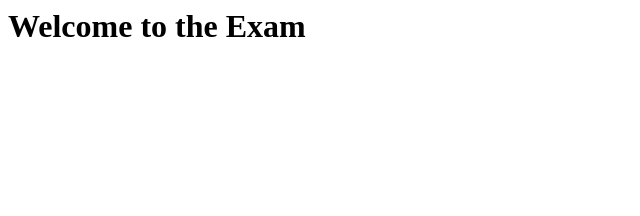
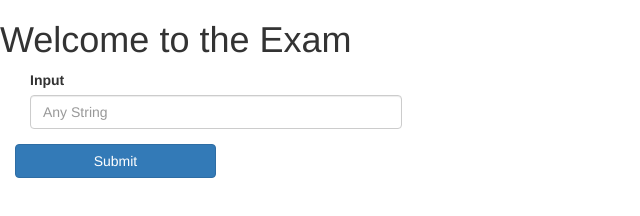
Before and after one commit to VikSharma12/js-node-test, a plain HTML site: page index.html in a window 1280 px wide. Shown: the whole page, without its empty margins (0-640 px from the left). Drawn offline with nearby package versions, Linux system fonts and the light colour scheme.

Commit message:
2 text input field on main page that accepts any string

```diff
--- a/index.html
+++ b/index.html
@@ -1,8 +1,23 @@
 <html>
 <head>
   <title>JS Node Test</title>
+  <meta charset="utf-8">
+  <meta name="viewport" content="width=device-width, initial-scale=1">
+  <link rel="stylesheet" href="https://maxcdn.bootstrapcdn.com/bootstrap/3.4.0/css/bootstrap.min.css">
+  <script src="https://ajax.googleapis.com/ajax/libs/jquery/3.3.1/jquery.min.js"></script>
+  <script src="https://maxcdn.bootstrapcdn.com/bootstrap/3.4.0/js/bootstrap.min.js"></script>
 </head>
 <body>
   <h1> Welcome to the Exam </h1>
+
+  <div class="row" style="margin-left: auto">
+      <form action="/" method="POST" class="col-sm-4">
+        <div class="form-group col-md-12">
+          <label>Input</label>
+          <input type="text" class="form-control" name="name" placeholder="Any String">
+        </div>
+        <button type="submit" class="btn btn-primary col-md-6">Submit</button>
+      </form>
+  </div>
 </body>
 </html>
```
